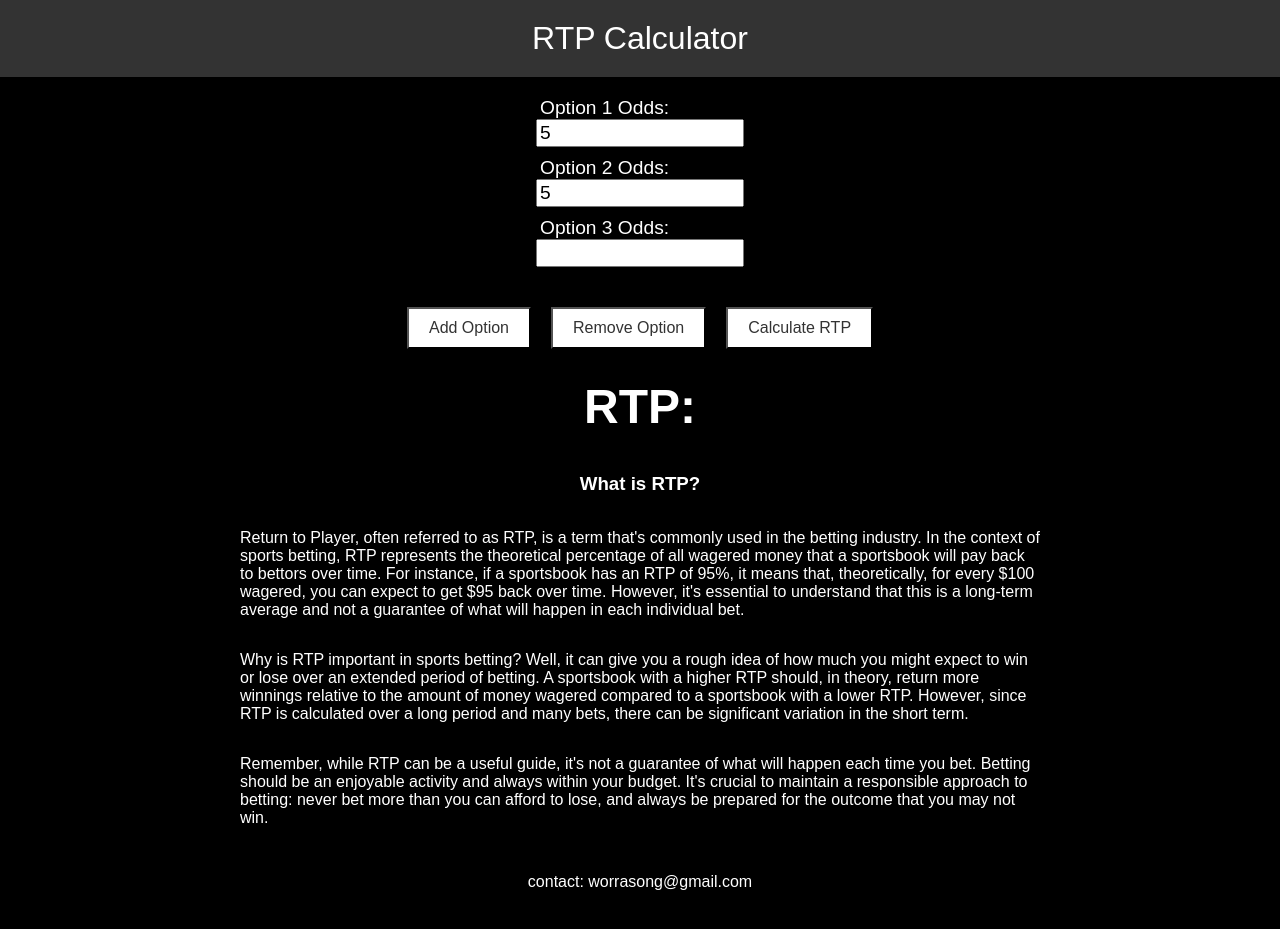
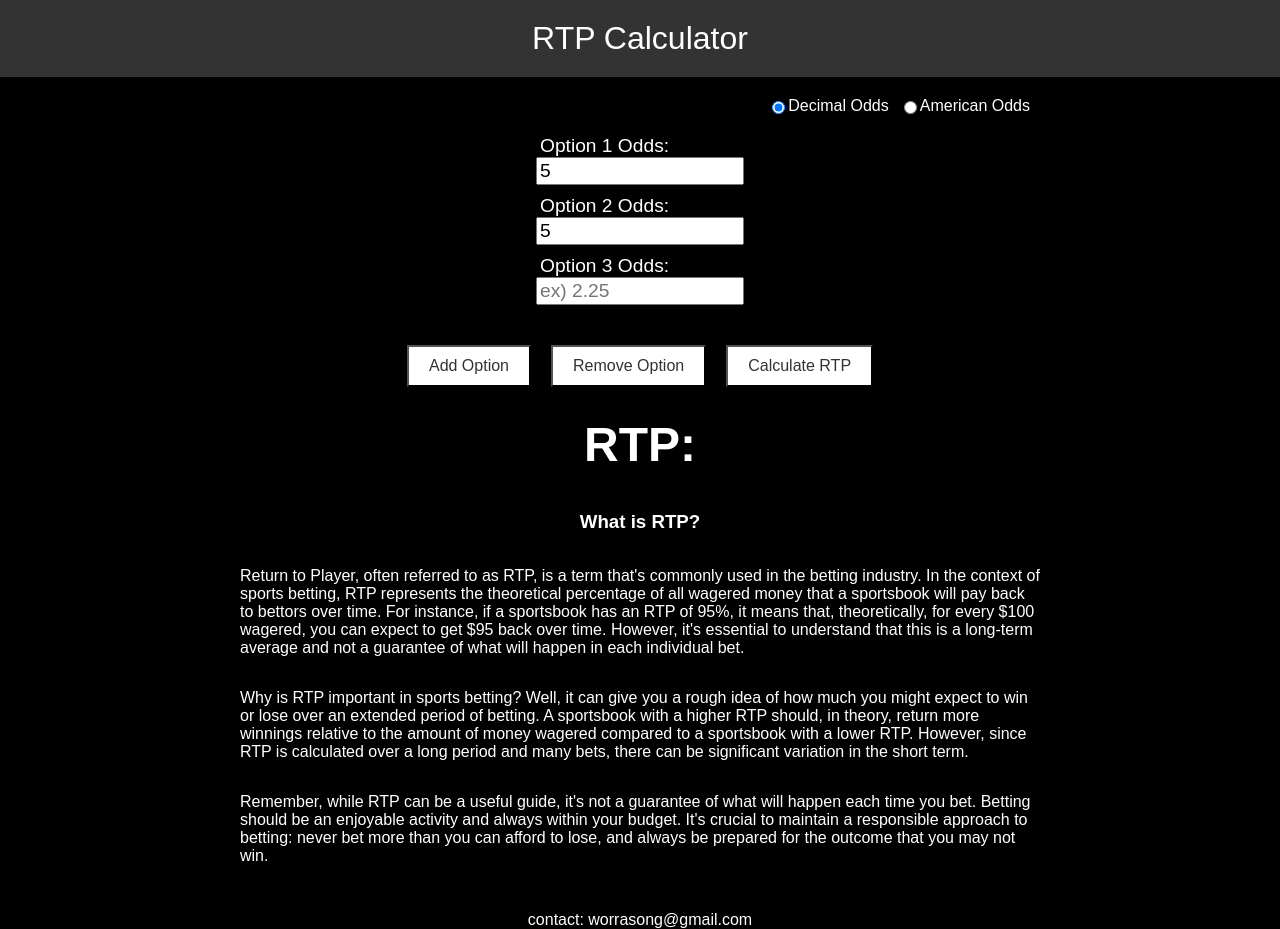
Before and after one commit to Tarakyu/RTPCalculator, a plain HTML site: page index.html in a window 1280 px wide. Both pictures are taken after typing "5", "5" into the empty fields and a click on the button "Add Option". Before the commit the page ends 891 px from the top, so only its background shows below. Drawn offline with Linux system fonts and the light colour scheme.

Commit message:
American Odds Format 추가

```diff
--- a/index.html
+++ b/index.html
@@ -32,6 +32,22 @@
       align-items: center;
     }
 
+    #oddsForm {
+      margin-top: 20px;
+      width: 100%;
+    }
+
+    .input-field {
+      display: flex;
+      flex-direction: row;
+      justify-content: flex-end;
+      width: 100%;
+    }
+
+    .input-field label {
+      margin-right: 10px;
+    }
+
     #options {
       margin: 20px;
     }
@@ -45,7 +61,7 @@
       justify-content: center
     }
 
-    label, input {
+    .option-label, .option-input {
       display: block;
       width: 200px;
       font-size: 1.2em;
@@ -88,14 +104,22 @@
 <body>
   <div id="header">RTP Calculator</div>
     <div id="contents">
+      <form id="oddsForm">
+        <div class="input-field">
+          <input type="radio" id="decimal" name="oddsFormat" value="decimal" checked>
+          <label for="decimal">Decimal Odds</label>
+          <input type="radio" id="american" name="oddsFormat" value="american">
+          <label for="american">American Odds</label>
+        </div>
+      </form>
       <div id="options">
         <div class="option">
-          <label for="option1">Option 1 Odds:</label>
-          <input type="number" id="option1" name="option1">
+          <label class="option-label" for="option1">Option 1 Odds:</label>
+          <input class="option-input" placeholder="ex) 2.25" type="number" id="option1" name="option1">
         </div>
         <div class="option">
-          <label for="option2">Option 2 Odds:</label>
-          <input type="number" id="option2" name="option2">
+          <label class="option-label" for="option2">Option 2 Odds:</label>
+          <input class="option-input" placeholder="ex) 2.25" type="number" id="option2" name="option2">
         </div>
       </div>
       <div id="buttons">
@@ -123,6 +147,17 @@
 
 
   <script>
+    let oddsFormat = document.querySelector('input[name="oddsFormat"]:checked').value;
+
+    document.querySelectorAll('input[name="oddsFormat"]').forEach((elem) => {
+      elem.addEventListener("change", function(event) {
+        oddsFormat = event.target.value;
+        document.querySelectorAll('.option-input').forEach((input) => {
+          input.placeholder = oddsFormat === 'decimal' ? 'ex) 2.25' : 'ex) +125';
+        });
+      });
+    });
+
     let optionCount = 2;
 
     function addOption() {
@@ -130,8 +165,8 @@
       const newOption = document.createElement('div');
       newOption.classList.add('option');
       newOption.innerHTML = `
-        <label for="option${optionCount}">Option ${optionCount} Odds:</label>
-        <input type="number" id="option${optionCount}" name="option${optionCount}">
+        <label class="option-label" for="option${optionCount}">Option ${optionCount} Odds:</label>
+        <input class="option-input" type="number" id="option${optionCount}" placeholder="ex) 2.25" name="option${optionCount}">
       `;
       document.getElementById('options').appendChild(newOption);
     }
@@ -148,7 +183,19 @@
       let total = 0;
       const rtpElement = document.getElementById('rtp');
       for (let i = 1; i <= optionCount; i++) {
-        const odds = document.getElementById(`option${i}`).value;
+        let odds = document.getElementById(`option${i}`).value;
+        if (oddsFormat === 'american') {
+          if (Math.abs(odds) < 100) {
+            alert("Odds Format error!");
+            return;
+          }
+          odds = odds > 0 ? (odds / 100) + 1 : (100 / Math.abs(odds)) + 1;
+        } else {
+          if (odds < 0) {
+            alert("Odds Format error!");
+            return;
+          }
+        }
         if (odds) {
           total += 1 / odds;
         }
```
